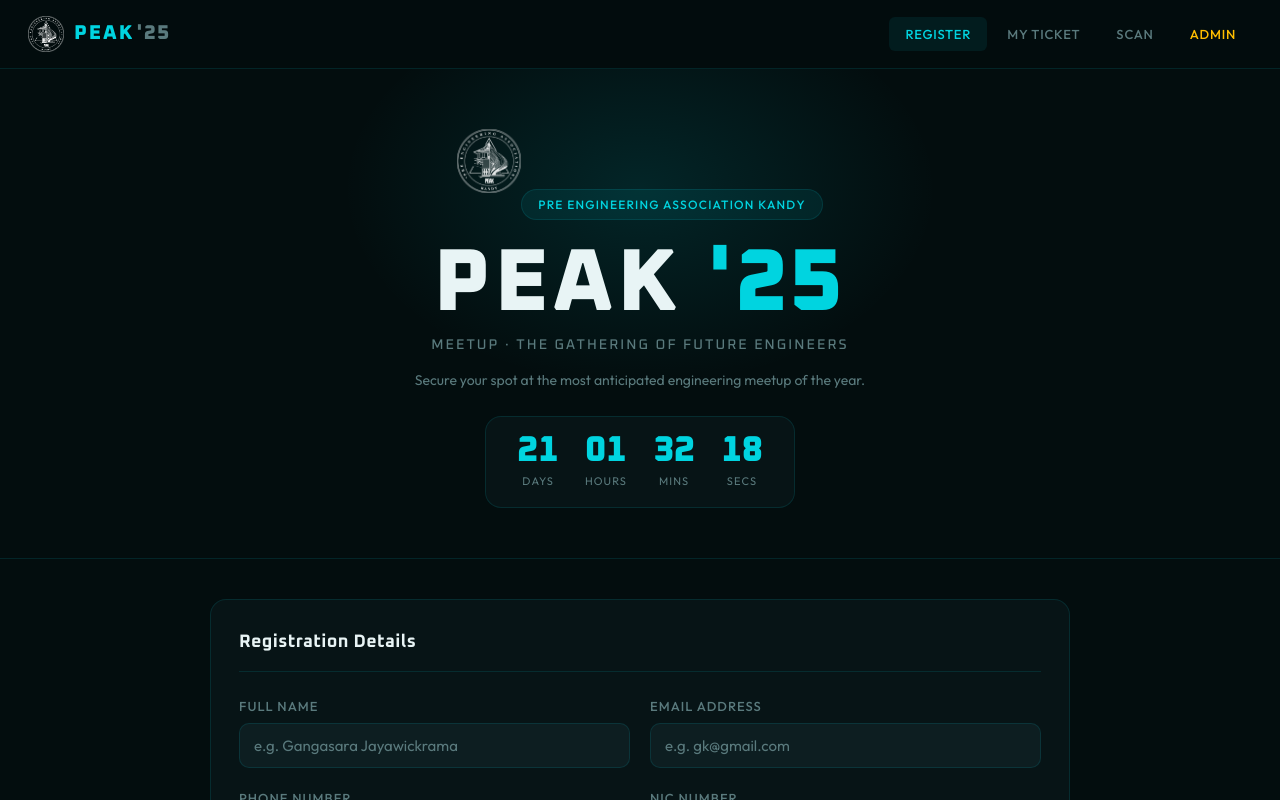
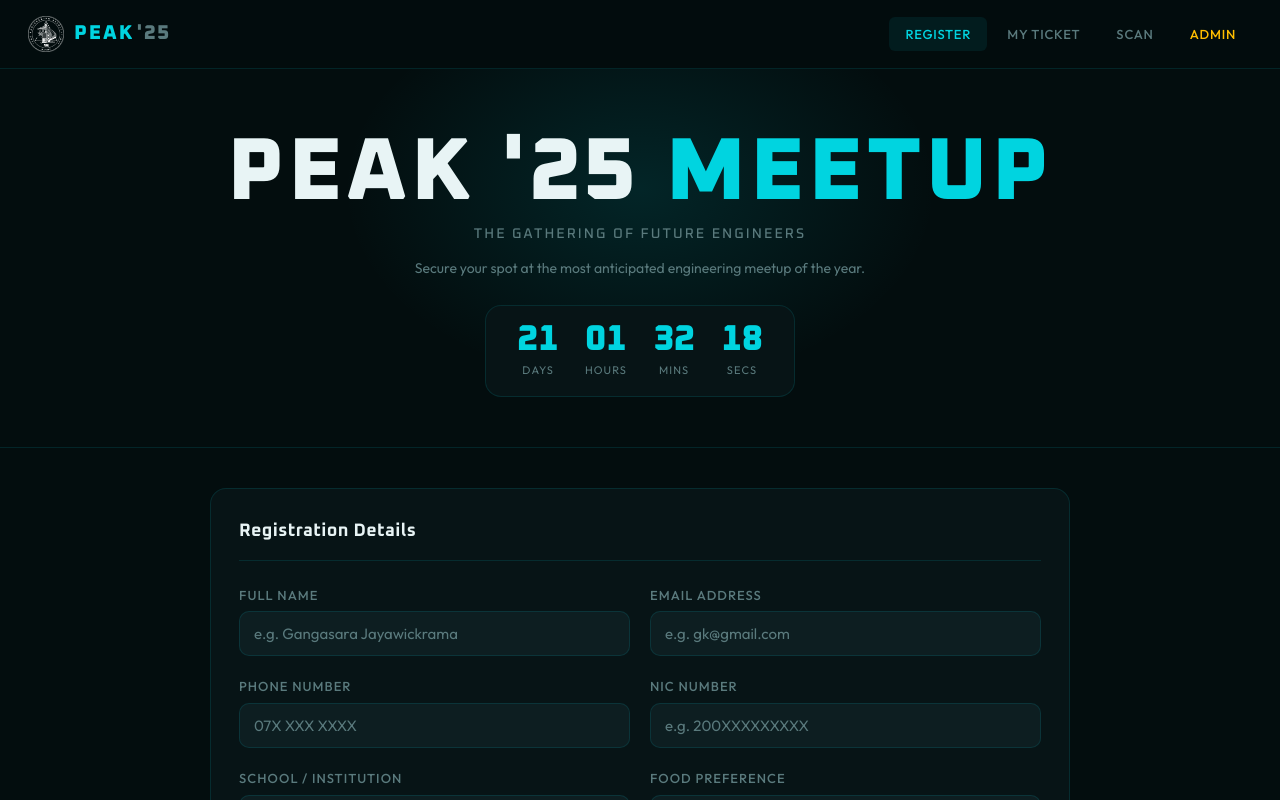
Before and after one commit to gangasara2004/peak25, a React (Vite) app: page / in a window 1280 px wide. Shown: the top 800 px of the page. Built offline with nearby package versions, Linux system fonts and the light colour scheme.

Commit message:
Update registration page title and subtitle format

```diff
--- a/src/pages/RegisterPage.tsx
+++ b/src/pages/RegisterPage.tsx
@@ -109,10 +109,8 @@ export default function RegisterPage() {
       <div className="reg-hero">
         <div className="reg-hero-glow" />
         <div className="reg-hero-inner">
-          <img src="/logo.png" alt="PEAK" style={{ height: 64, filter: 'invert(1)', marginBottom: 16, opacity: 0.9 }} />
-          <div className="reg-event-tag">Pre Engineering Association Kandy</div>
-          <h1 className="reg-title">PEAK <span className="reg-title-year">'25</span></h1>
-          <p className="reg-subtitle">MEETUP · The Gathering of Future Engineers</p>
+          <h1 className="reg-title">PEAK '25 <span className="reg-title-year">MEETUP</span></h1>
+          <p className="reg-subtitle">The Gathering of Future Engineers</p>
           <p className="reg-desc">Secure your spot at the most anticipated engineering meetup of the year.</p>
 
           {!countdown.over ? (
```
